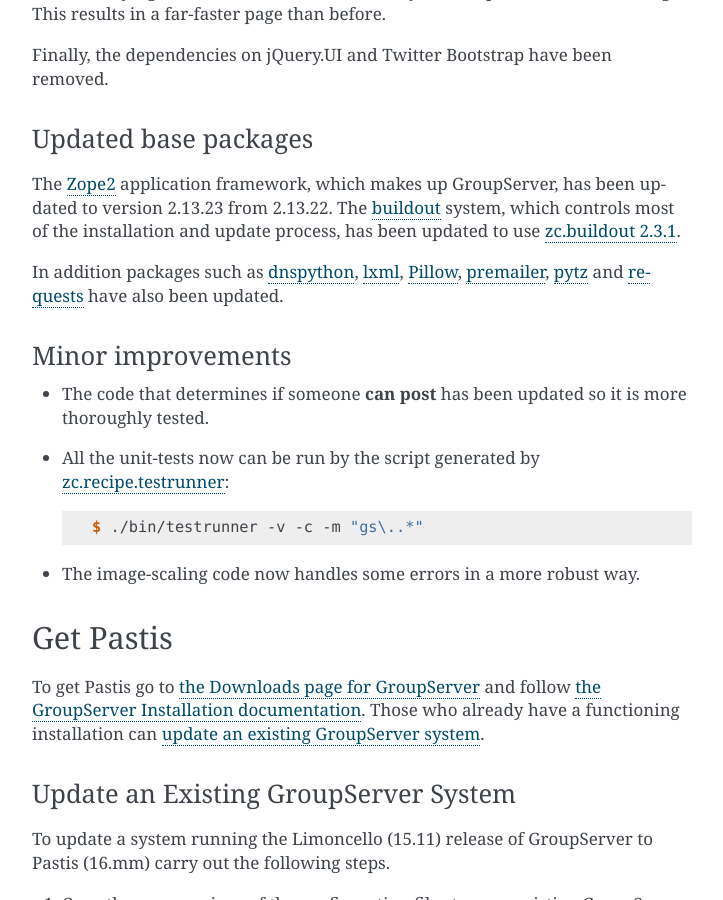
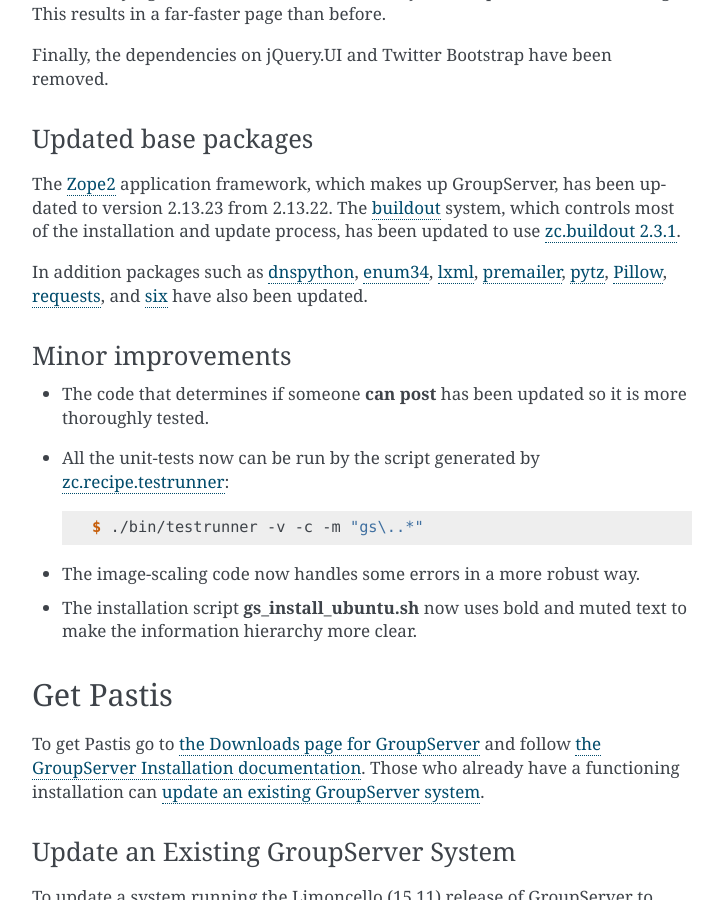
Before and after one commit to groupserver/buildout, a Sphinx documentation site: the page built from docs/release-notes-16mm.rst, in a window 1280 px wide and 900 px high, scrolled down 854 px. Shown: the whole window, without its empty margins (388-1111 px from the left). Built offline with Sphinx 7.4.7, drawn with Linux system fonts in a browser that asks for light colours.

Commit message:
Updating the release notes

```diff
--- a/docs/release-notes-16mm.rst
+++ b/docs/release-notes-16mm.rst
@@ -55,20 +55,22 @@
 system, which controls most of the installation and update
 process, has been updated to use `zc.buildout 2.3.1`_.
 
-In addition packages such as dnspython_, lxml_, Pillow_,
-premailer_, pytz_ and requests_ have also been updated.
+In addition packages such as dnspython_, enum34_, lxml_,
+premailer_, pytz_, Pillow_, requests_, and six_ have also been
+updated.
 
+.. _buildout: http://www.buildout.org/en/latest/
+.. _dnspython: https://pypi.python.org/pypi/dnspython
+.. _enum34: https://pypi.python.org/pypi/six
+.. _lxml: https://pypi.python.org/pypi/lxml
+.. _premailer: https://pypi.python.org/pypi/premailer
+.. _pytz: https://pypi.python.org/pypi/pytz
+.. _Pillow: https://pypi.python.org/pypi/Pillow
+.. _requests: https://pypi.python.org/pypi/requests
+.. _six: https://pypi.python.org/pypi/six
+.. _zc.buildout 2.3.1: https://pypi.python.org/pypi/zc.buildout/2.3.1
 .. _Zope2: https://pypi.python.org/pypi/Zope2
-.. _buildout: http://www.buildout.org/en/latest/
-.. _zc.buildout 2.3.1:
-   https://pypi.python.org/pypi/zc.buildout/2.3.1
-.. _dnspython: https://pypi.python.org/pypi/dnspython
-.. _premailer: https://pypi.python.org/pypi/premailer
-.. _Pillow: https://pypi.python.org/pypi/Pillow
-.. _premailer: https://pypi.python.org/pypi/premailer
-.. _requests: https://pypi.python.org/pypi/requests
-.. _lxml: https://pypi.python.org/pypi/lxml
-.. _pytz: https://pypi.python.org/pypi/pytz
+
 
 Minor improvements
 ==================
@@ -86,6 +88,10 @@
 
 .. _zc.recipe.testrunner:
    https://pypi.python.org/pypi/zc.recipe.testrunner/
+
+* The installation script :program:`gs_install_ubuntu.sh` now
+  uses bold and muted text to make the information hierarchy more
+  clear.
 
 ----------
 Get Pastis
```
